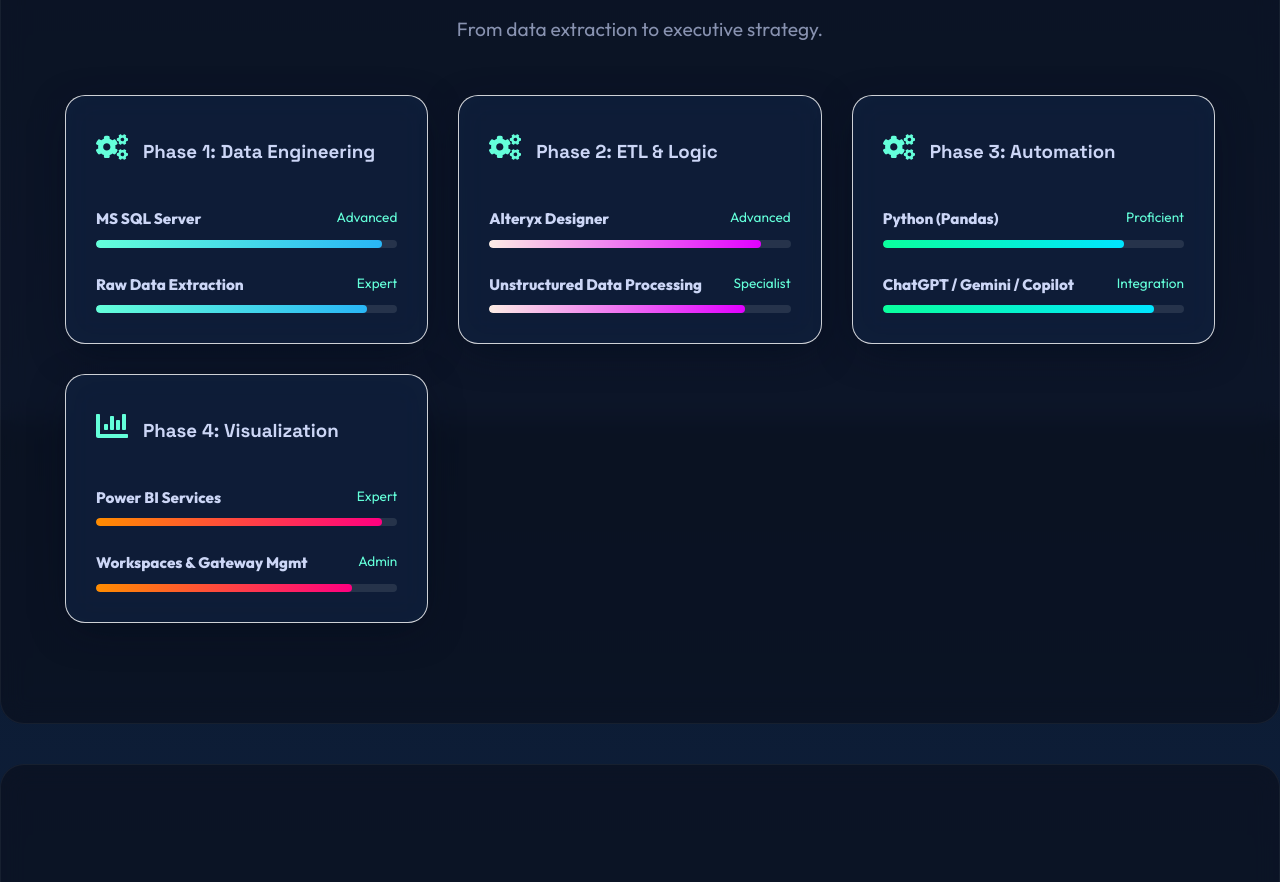
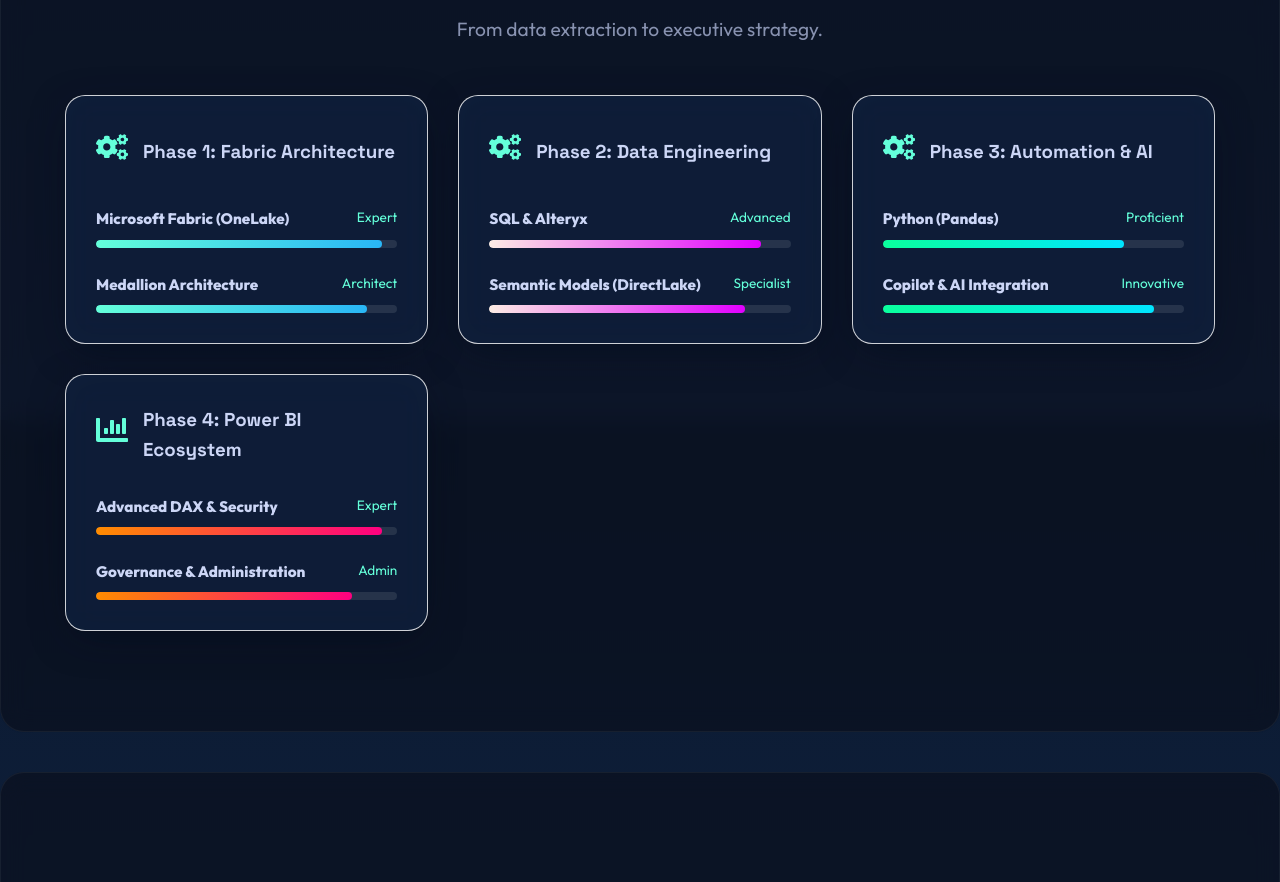
Before and after one commit to IndreshAnalytics/Portfolio_V2, a React (Vite) app: page / in a window 1280 px wide. Shown: the part 3580-4462 px from the top of the page. Built offline with nearby package versions, Linux system fonts and the light colour scheme; no server answers.

Commit message:
Update Skills section to reflect Fabric & Expert Power BI Identity

```diff
--- a/src/components/Skills.jsx
+++ b/src/components/Skills.jsx
@@ -5,35 +5,35 @@
 const Skills = () => {
     const technicalSkills = [
         {
-            category: "Phase 1: Data Engineering",
+            category: "Phase 1: Fabric Architecture",
             icon: <FaCogs />,
             skills: [
-                { name: "MS SQL Server", level: 95, label: "Advanced", color: "linear-gradient(90deg, #64ffda 0%, #29b6f6 100%)" },
-                { name: "Raw Data Extraction", level: 90, label: "Expert", color: "linear-gradient(90deg, #64ffda 0%, #29b6f6 100%)" }
+                { name: "Microsoft Fabric (OneLake)", level: 95, label: "Expert", color: "linear-gradient(90deg, #64ffda 0%, #29b6f6 100%)" },
+                { name: "Medallion Architecture", level: 90, label: "Architect", color: "linear-gradient(90deg, #64ffda 0%, #29b6f6 100%)" }
             ]
         },
         {
-            category: "Phase 2: ETL & Logic",
+            category: "Phase 2: Data Engineering",
             icon: <FaCogs />,
             skills: [
-                { name: "Alteryx Designer", level: 90, label: "Advanced", color: "linear-gradient(90deg, #fcece4 0%, #e100ff 100%)" },
-                { name: "Unstructured Data Processing", level: 85, label: "Specialist", color: "linear-gradient(90deg, #fcece4 0%, #e100ff 100%)" }
+                { name: "SQL & Alteryx", level: 90, label: "Advanced", color: "linear-gradient(90deg, #fcece4 0%, #e100ff 100%)" },
+                { name: "Semantic Models (DirectLake)", level: 85, label: "Specialist", color: "linear-gradient(90deg, #fcece4 0%, #e100ff 100%)" }
             ]
         },
         {
-            category: "Phase 3: Automation",
+            category: "Phase 3: Automation & AI",
             icon: <FaCogs />,
             skills: [
                 { name: "Python (Pandas)", level: 80, label: "Proficient", color: "linear-gradient(90deg, #0aff9d 0%, #00e5ff 100%)" },
-                { name: "ChatGPT / Gemini / Copilot", level: 90, label: "Integration", color: "linear-gradient(90deg, #0aff9d 0%, #00e5ff 100%)" }
+                { name: "Copilot & AI Integration", level: 90, label: "Innovative", color: "linear-gradient(90deg, #0aff9d 0%, #00e5ff 100%)" }
             ]
         },
         {
-            category: "Phase 4: Visualization",
+            category: "Phase 4: Power BI Ecosystem",
             icon: <FaChartBar />,
             skills: [
-                { name: "Power BI Services", level: 95, label: "Expert", color: "linear-gradient(90deg, #ff8c00 0%, #ff0080 100%)" },
-                { name: "Workspaces & Gateway Mgmt", level: 85, label: "Admin", color: "linear-gradient(90deg, #ff8c00 0%, #ff0080 100%)" }
+                { name: "Advanced DAX & Security", level: 95, label: "Expert", color: "linear-gradient(90deg, #ff8c00 0%, #ff0080 100%)" },
+                { name: "Governance & Administration", level: 85, label: "Admin", color: "linear-gradient(90deg, #ff8c00 0%, #ff0080 100%)" }
             ]
         }
     ];
```
